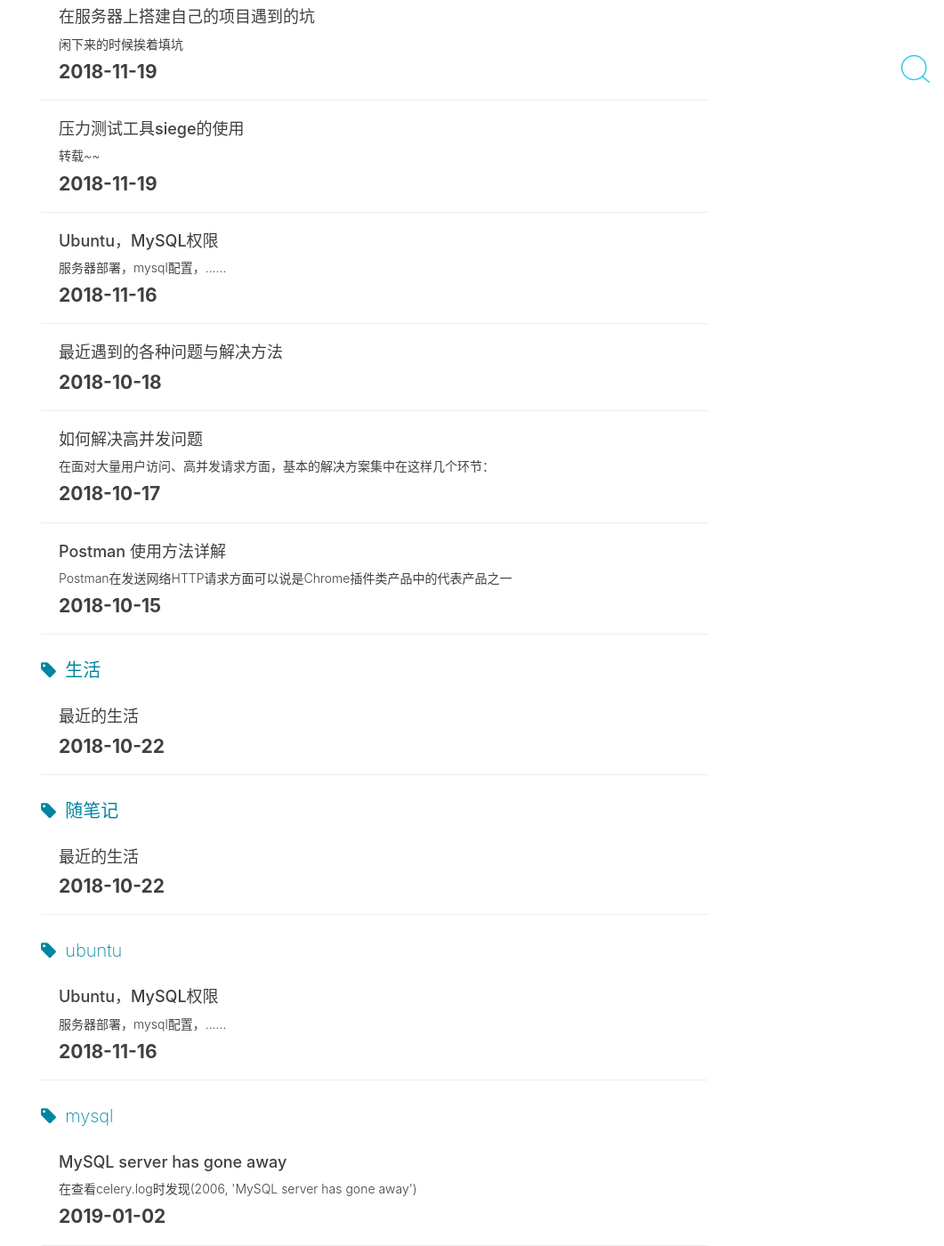
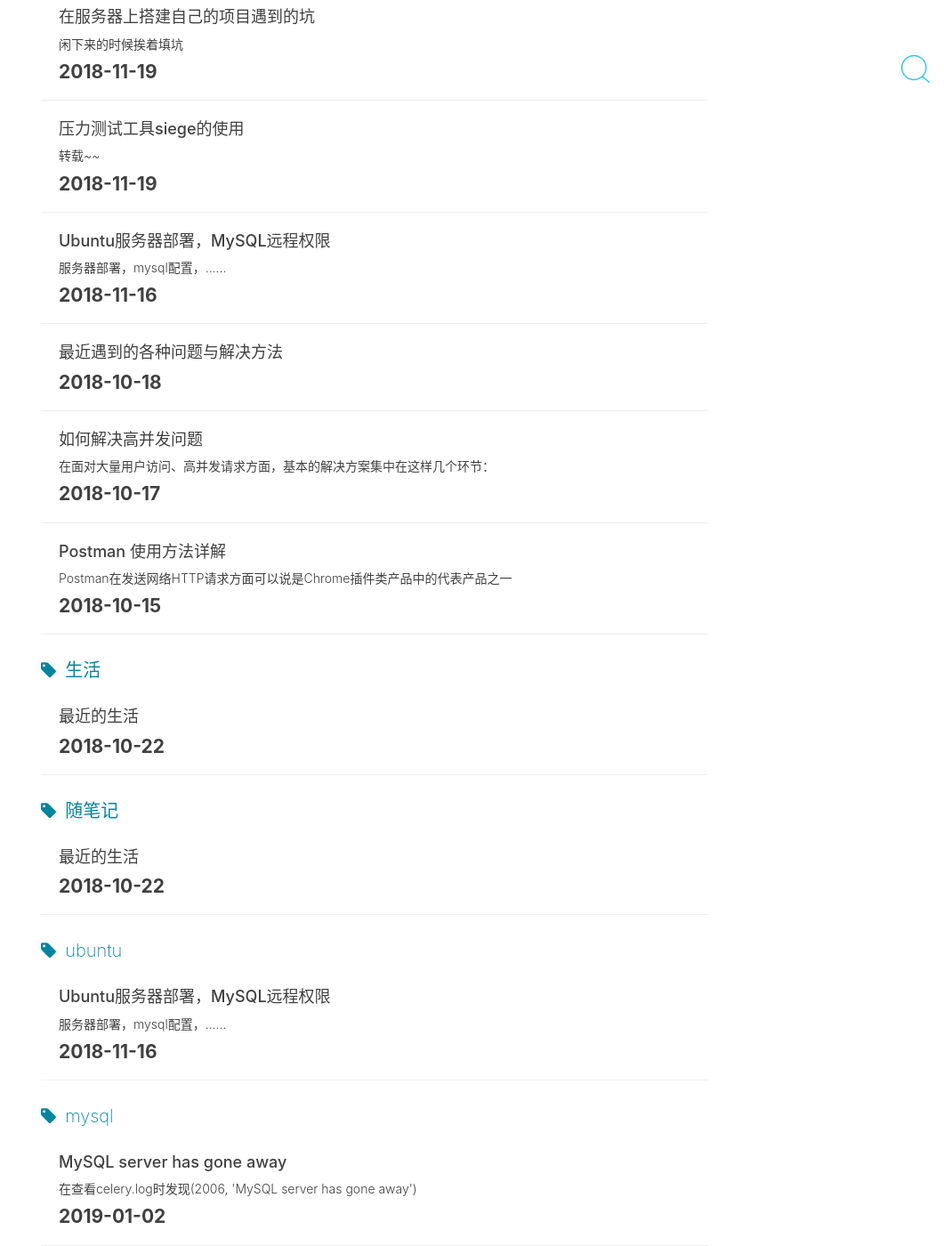
Before and after one commit to yanshigou/yanshigou.github.io, a Jekyll site: the page built from tags.html, in a window 1280 px wide and 1400 px high, scrolled down 3898 px. Shown: the whole window at 89% size, without its empty margins (219-1280 px from the left). Built offline with Jekyll 4.4.1, drawn with Linux system fonts in a browser that asks for light colours; nearby versions of some CDN libraries; comment, search, counter and statistics services are not loaded; some of the changed lines change nothing that is shown; some of the changed text lies outside the part shown.

Commit message:
解决阿里云mysql远程访问

````diff
--- a/_posts/2018-11-16-Ubuntu_Mysql.md
+++ b/_posts/2018-11-16-Ubuntu_Mysql.md
@@ -1,5 +1,5 @@
 ---
-title: "Ubuntu，MySQL权限"
+title: "Ubuntu服务器部署，MySQL远程权限"
 date: 2018-11-16 11:06
 author: dzt
 subtitle: 服务器部署，mysql配置，......
@@ -393,6 +393,27 @@
 
 ```
 
+### 如何还是不行，检查防火墙(因为我是阿里云服务器)
+
+```
+# telnet ip port
+```
+
+```
+(kkwork) root@dzt:~/www/test# telnet 47.106.174.128  3306
+Trying 47.106.174.128...
+telnet: Unable to connect to remote host: Connection timed out
+```
+
+测试失败，说明防火墙不允许连接3306端口。根据不同操作系统，不同防火墙，配置防火墙允许3306连接。
+一般情况下经过以上步骤，就能确保连接成功，但本人不幸千万次尝试都不能成功[抓狂]。想到阿里云是不是有更严格的安全策略，登录云服务器控制台->安全组->配置规则。默认情况下，入方向阿里云只允许访问3389，22，-1端口，所以添加3306，果然成功。
+
+![](https://raw.githubusercontent.com/yanshigou/yanshigou.github.io/master/img/t/fanghuoqiang.png)
+
+
+
+
+
 
 
 # 远程db没有mysql库，添加root密码
````
